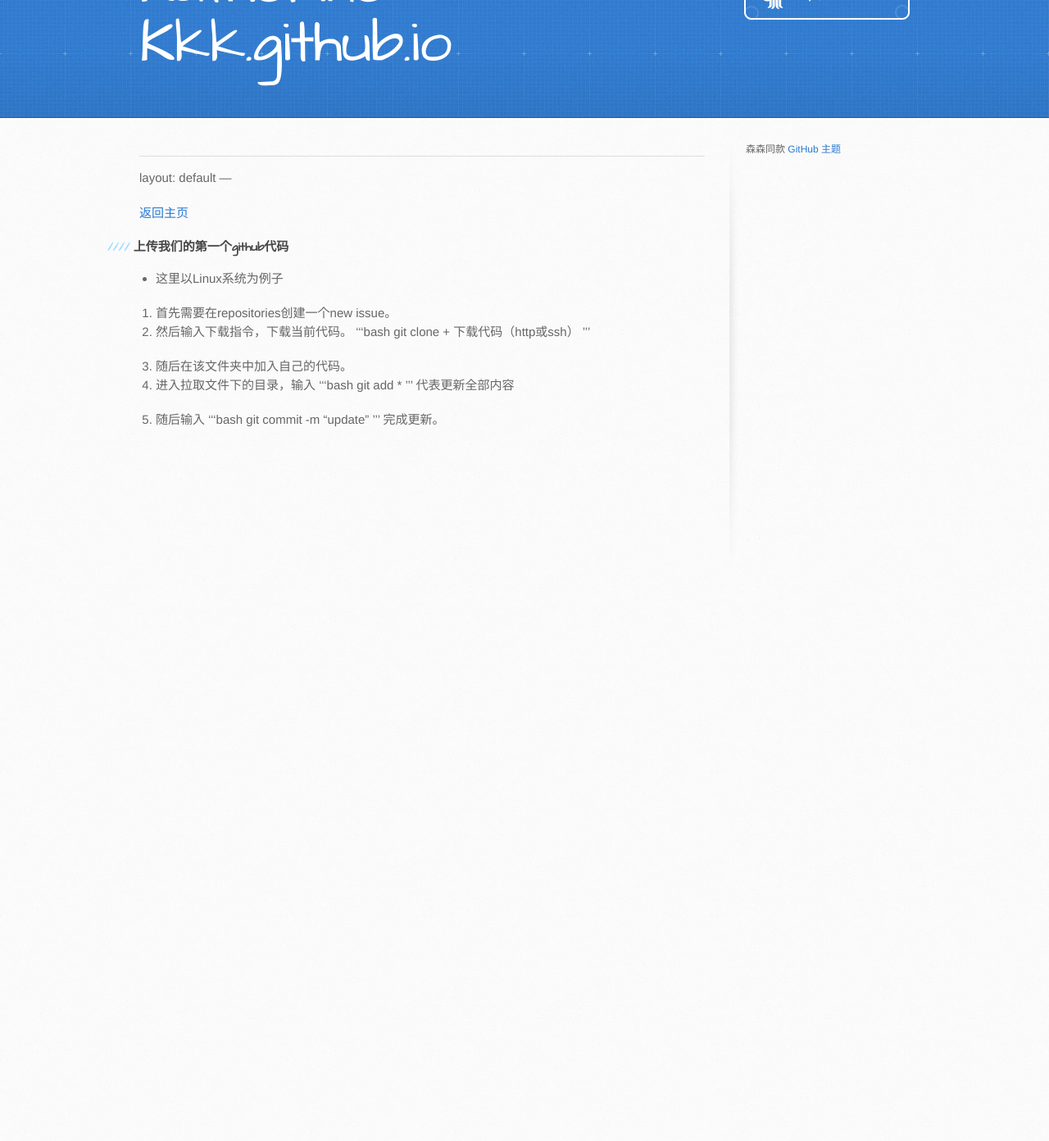
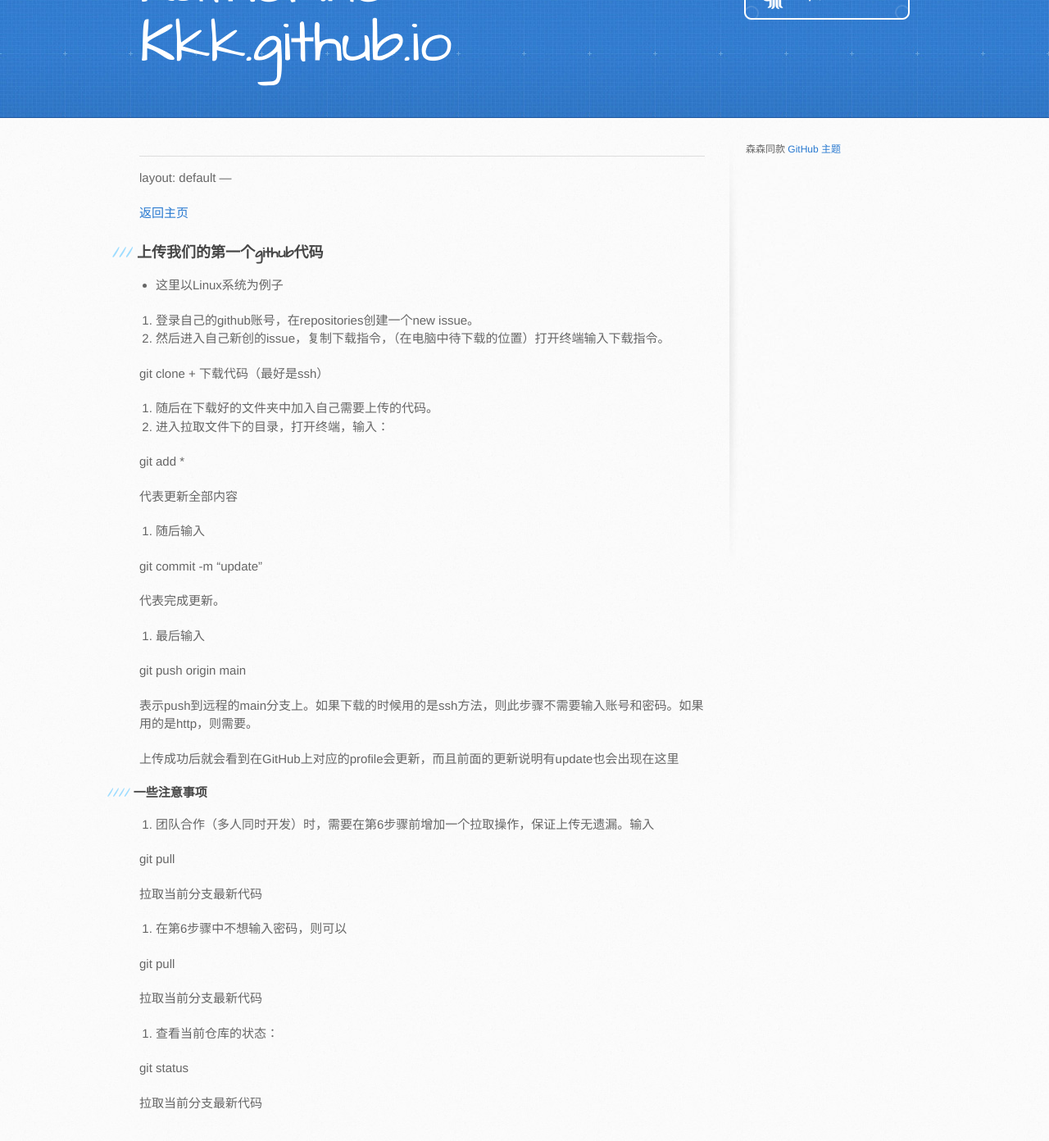
Before and after one commit to Katherine-Kkk/Katherine-Kkk.github.io, a Jekyll site: the page built from Notes/other/howtousegithub.md, in a window 1280 px wide and 1400 px high, scrolled down 95 px. Shown: the top 1392 px of the window at 82% size. Built offline with Jekyll 4.4.1, drawn with Linux system fonts in a browser that asks for light colours; our own code applies the rules of GitHub Pages for plain Markdown files; the repository's description, which GitHub fills in, is left out; before the commit the page ends 900 px from its top, so only the background shows below that.

Commit message:
Update howtousegithub.md

```diff
--- a/Notes/other/howtousegithub.md
+++ b/Notes/other/howtousegithub.md
@@ -5,26 +5,51 @@ layout: default
 
 [返回主页](../../.)
 
-#### 上传我们的第一个github代码
+### 上传我们的第一个github代码
 
 *   这里以Linux系统为例子
 
 
-1.  首先需要在repositories创建一个new issue。
-2.  然后输入下载指令，下载当前代码。
-‘‘‘bash
-  git clone + 下载代码（http或ssh）
-’’’
+1.  登录自己的github账号，在repositories创建一个new issue。
+2.  然后进入自己新创的issue，复制下载指令，（在电脑中待下载的位置）打开终端输入下载指令。
 
-3.  随后在该文件夹中加入自己的代码。
-4.  进入拉取文件下的目录，输入
-‘‘‘bash
+  git clone + 下载代码（最好是ssh）
+
+3.  随后在下载好的文件夹中加入自己需要上传的代码。
+4.  进入拉取文件下的目录，打开终端，输入：
+
   git add *
-’’’
+
   代表更新全部内容
+5.  随后输入
 
-5.  随后输入
-‘‘‘bash
   git commit -m "update”
-’’’
-  完成更新。
+
+  代表完成更新。
+6.  最后输入
+
+  git push origin main
+
+  表示push到远程的main分支上。如果下载的时候用的是ssh方法，则此步骤不需要输入账号和密码。如果用的是http，则需要。
+
+  上传成功后就会看到在GitHub上对应的profile会更新，而且前面的更新说明有update也会出现在这里
+
+#### 一些注意事项
+
+1.  团队合作（多人同时开发）时，需要在第6步骤前增加一个拉取操作，保证上传无遗漏。输入
+
+  git pull
+
+  拉取当前分支最新代码
+
+2.  在第6步骤中不想输入密码，则可以
+
+  git pull
+
+  拉取当前分支最新代码
+
+3.  查看当前仓库的状态：
+
+  git status
+
+  拉取当前分支最新代码
```
